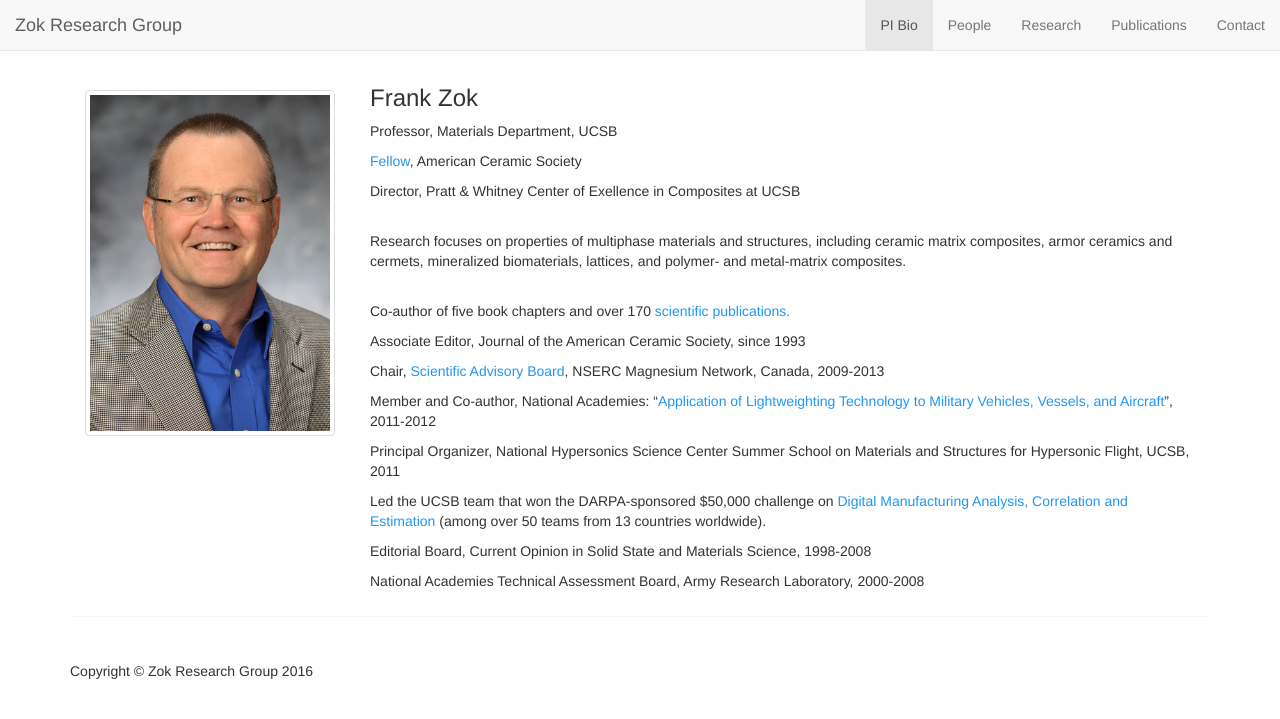
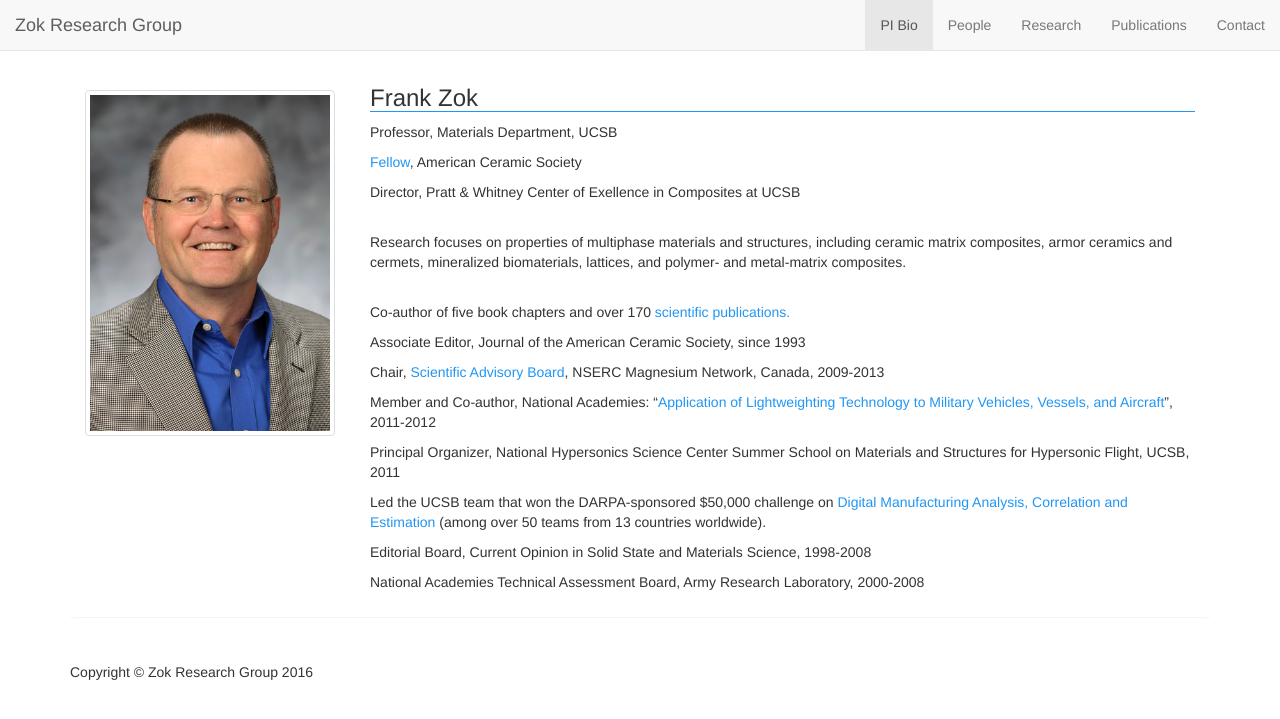
Before and after one commit to latture/zok-group-website, a Jekyll site: the page built from bio/index.html, in a window 1280 px wide. Shown: the top 719 px of the page. Built offline with Jekyll 4.4.1, drawn with Linux system fonts in a browser that asks for light colours.

Commit message:
Added class to underline bio name.

```diff
--- a/assets/css/style.scss
+++ b/assets/css/style.scss
@@ -50,6 +50,10 @@ body {
     .thumbnail {
         margin-top: 25px;
         max-width: 250px;
+    }
+
+    .bio-heading {
+        border-bottom: 1px solid $brand-primary;
     }
 }
 
```
